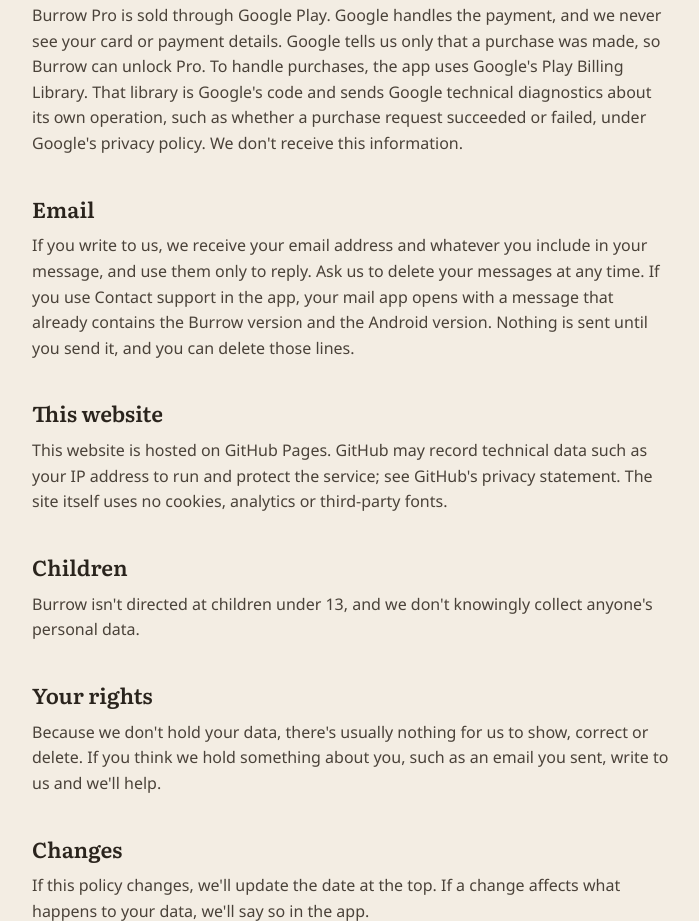
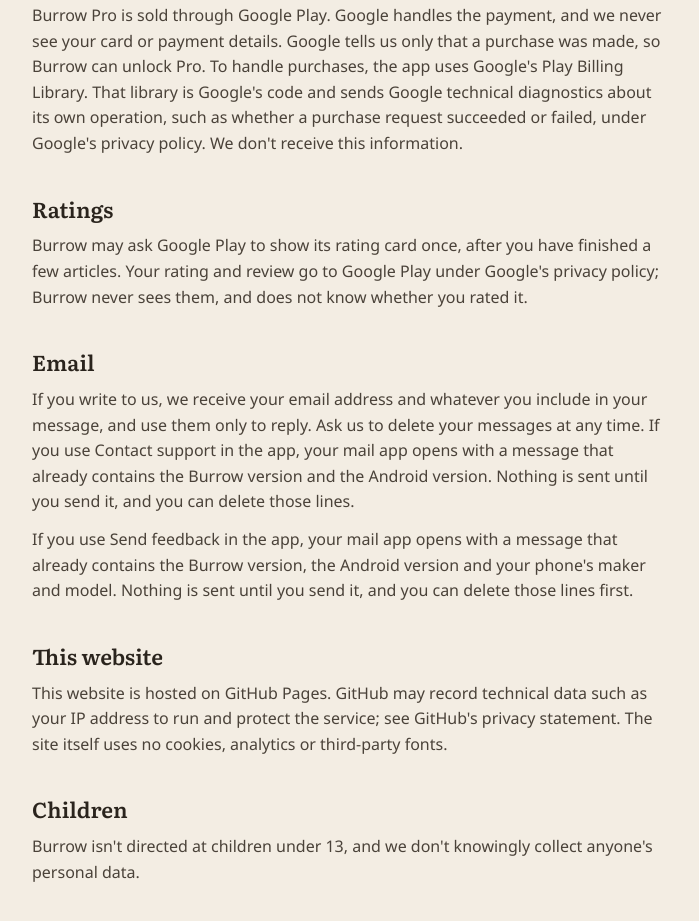
Before and after one commit to Aleksandar30/aleksandar30.github.io, a plain HTML site: page privacy.html in a window 1280 px wide. Shown: the part 1753-2674 px from the top of the page, without its empty margins (272-971 px from the left). Drawn offline with Linux system fonts and the light colour scheme.

Commit message:
Privacy policy: Send feedback details, Ratings section

```diff
--- a/privacy.html
+++ b/privacy.html
@@ -12,7 +12,7 @@
 <header class="site-header"><div class="wrap"><a class="brand" href="./"><svg width="40" height="40" viewBox="0 0 132 132" aria-hidden="true"><rect width="132" height="132" rx="30" fill="#3F5E36"/><path d="M30 104 V70 a36 36 0 0 1 72 0 V104 Z" fill="#F3EDE3"/><path d="M48 104 V74 a18 18 0 0 1 36 0 V104 Z" fill="#2A241D"/><path d="M74 34 h14 v24 l-7 -6 l-7 6 Z" fill="#E9B872"/></svg><span>Burrow</span></a><nav class="site-nav" aria-label="Site"><a href="./#promises">Features</a><a href="./#pro">Pro</a><a href="./#pocket">Coming from Pocket</a><a href="privacy.html">Privacy</a></nav></div></header>
 <main class="doc"><div class="wrap narrow">
 <h1>Privacy policy</h1>
-<p class="small">Last updated: November 15, 2026</p>
+<p class="small">Last updated: November 25, 2026</p>
 
 <h2>The short version</h2>
 <p>We collect nothing ourselves. There's no account, no advertising and no tracking. Everything you save stays on your phone, or in your own Google Drive if you turn on sync, and we never receive it. The only data that leaves your phone without you choosing it is technical diagnostics that Google's Play Billing library sends to Google about purchases.</p>
@@ -42,8 +42,12 @@
 <h2>Purchases</h2>
 <p>Burrow Pro is sold through Google Play. Google handles the payment, and we never see your card or payment details. Google tells us only that a purchase was made, so Burrow can unlock Pro. To handle purchases, the app uses Google's Play Billing Library. That library is Google's code and sends Google technical diagnostics about its own operation, such as whether a purchase request succeeded or failed, under Google's privacy policy. We don't receive this information.</p>
 
+<h2>Ratings</h2>
+<p>Burrow may ask Google Play to show its rating card once, after you have finished a few articles. Your rating and review go to Google Play under Google's privacy policy; Burrow never sees them, and does not know whether you rated it.</p>
+
 <h2>Email</h2>
 <p>If you write to us, we receive your email address and whatever you include in your message, and use them only to reply. Ask us to delete your messages at any time. If you use Contact support in the app, your mail app opens with a message that already contains the Burrow version and the Android version. Nothing is sent until you send it, and you can delete those lines.</p>
+<p>If you use Send feedback in the app, your mail app opens with a message that already contains the Burrow version, the Android version and your phone's maker and model. Nothing is sent until you send it, and you can delete those lines first.</p>
 
 <h2>This website</h2>
 <p>This website is hosted on GitHub Pages. GitHub may record technical data such as your IP address to run and protect the service; see GitHub's privacy statement. The site itself uses no cookies, analytics or third-party fonts.</p>
```
